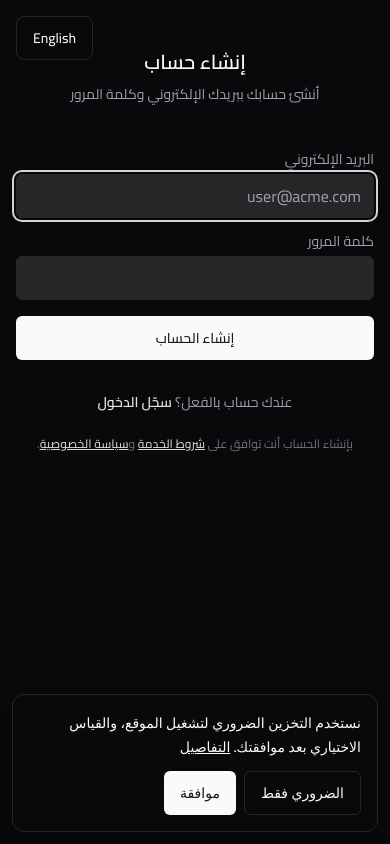
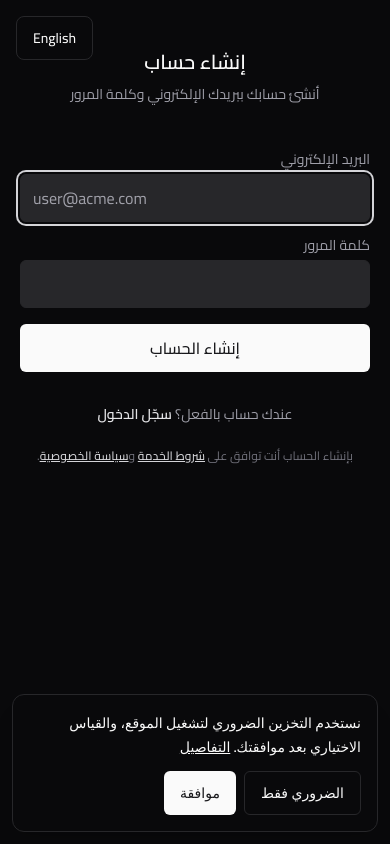
Before and after one commit to ZOOKA-AI/chatbot, a Next.js app: page /register in a window 390 px wide. Shown: the top 844 px of the page. Built offline with nearby package versions, Linux system fonts and the light colour scheme; no server answers; what async_hooks, bcrypt-ts would draw is missing.

Commit message:
fix(auth): mobile-friendly auth form and submit button

```diff
--- a/components/auth-form.tsx
+++ b/components/auth-form.tsx
@@ -9,6 +9,7 @@ export function AuthForm({
   defaultEmail = "",
   labels,
   emailPlaceholder = "user@acme.com",
+  passwordAutoComplete = "current-password",
 }: {
   action: NonNullable<
     string | ((formData: FormData) => void | Promise<void>) | undefined
@@ -17,12 +18,13 @@ export function AuthForm({
   defaultEmail?: string;
   labels?: { email: string; password: string };
   emailPlaceholder?: string;
+  passwordAutoComplete?: "current-password" | "new-password";
 }) {
   const emailLabel = labels?.email ?? "Email Address";
   const passwordLabel = labels?.password ?? "Password";
 
   return (
-    <Form action={action} className="flex flex-col gap-4 px-4 sm:px-16">
+    <Form action={action} className="flex flex-col gap-4 px-5 sm:px-16">
       <div className="flex flex-col gap-2">
         <Label
           className="font-normal text-zinc-600 dark:text-zinc-400"
@@ -34,9 +36,11 @@ export function AuthForm({
         <Input
           autoComplete="email"
           autoFocus
-          className="bg-muted text-md md:text-sm"
+          className="h-12 bg-muted text-base md:h-10 md:text-sm"
           defaultValue={defaultEmail}
+          dir="ltr"
           id="email"
+          inputMode="email"
           name="email"
           placeholder={emailPlaceholder}
           required
@@ -53,7 +57,9 @@ export function AuthForm({
         </Label>
 
         <Input
-          className="bg-muted text-md md:text-sm"
+          className="h-12 bg-muted text-base md:h-10 md:text-sm"
+          autoComplete={passwordAutoComplete}
+          dir="ltr"
           id="password"
           name="password"
           required
--- a/components/submit-button.tsx
+++ b/components/submit-button.tsx
@@ -17,21 +17,22 @@ export function SubmitButton({
 
   return (
     <Button
+      aria-busy={pending || isSuccessful}
       aria-disabled={pending || isSuccessful}
-      className="relative min-h-11"
+      className="relative h-12 w-full text-base md:h-10 md:text-sm"
       disabled={pending || isSuccessful}
       type={pending ? "button" : "submit"}
     >
       {children}
 
       {(pending || isSuccessful) && (
-        <span className="absolute right-4 animate-spin">
+        <span aria-hidden="true" className="absolute end-4 animate-spin">
           <LoaderIcon />
         </span>
       )}
 
       <output aria-live="polite" className="sr-only">
-        {pending || isSuccessful ? "Loading" : "Submit form"}
+        {pending || isSuccessful ? "…" : ""}
       </output>
     </Button>
   );
```
